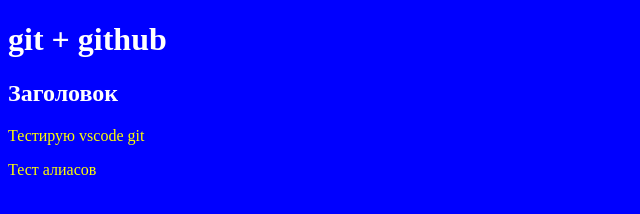
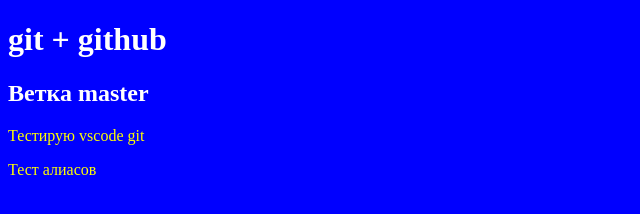
Before and after one commit to MaxOnn10/gittest, a plain HTML site: page index.html in a window 1280 px wide. Shown: the full height of the page, 0-640 px from the left. Drawn offline with Linux system fonts and the light colour scheme.

Commit message:
Добавил заголовок в ветку master

```diff
--- a/index.html
+++ b/index.html
@@ -9,7 +9,7 @@
 </head>
 <body>
     <h1>git + github</h1>
-    <h2>Заголовок</h2>
+    <h2>Ветка master</h2>
     <p>Тестирую vscode git</p>
     <p>Тест алиасов</p>
 </body>
```
